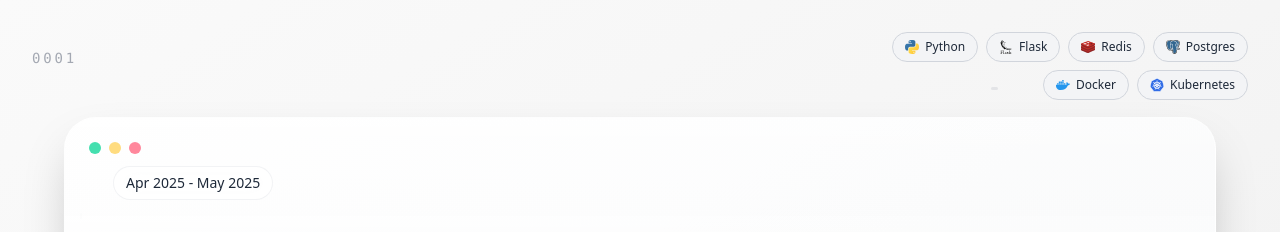
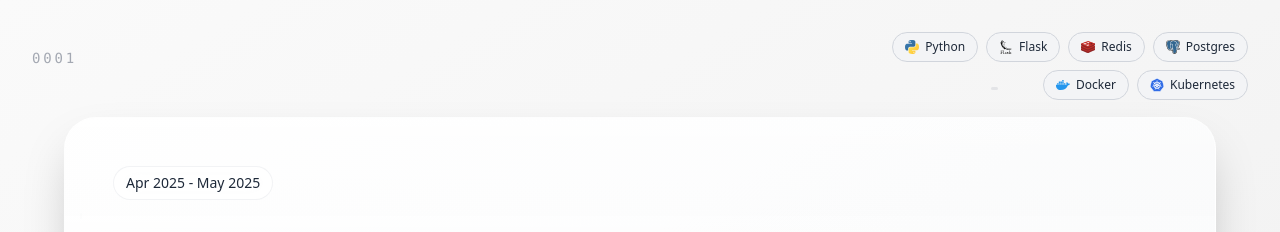
Before and after one commit to imdhruv99/Portfolio-FrontEnd, a Next.js app: page /projects in a window 1280 px wide. Shown: the top 232 px of the page. Built offline with nearby package versions, Linux system fonts and the light colour scheme.

Commit message:
[REMOVED] Dots in project

```diff
--- a/src/components/Projects/index.tsx
+++ b/src/components/Projects/index.tsx
@@ -395,13 +395,6 @@ const Projects = () => {
                                 </div>
                             </div>
                         </div>
-
-                        {/* Decorative Elements */}
-                        <div className="absolute top-4 sm:top-6 left-4 sm:left-6 flex gap-2 z-30">
-                            <div className={`w-2 h-2 sm:w-3 sm:h-3 rounded-full ${theme.statusDot1} animate-pulse`} />
-                            <div className={`w-2 h-2 sm:w-3 sm:h-3 rounded-full ${theme.statusDot2} animate-pulse`} style={{ animationDelay: '0.5s' }} />
-                            <div className={`w-2 h-2 sm:w-3 sm:h-3 rounded-full ${theme.statusDot3} animate-pulse`} style={{ animationDelay: '1s' }} />
-                        </div>
                     </div>
 
                     {/* Links Section */}
--- a/src/config/theme.ts
+++ b/src/config/theme.ts
@@ -23,9 +23,6 @@ export interface ThemeColors {
     yearBadge: string;
     linkButton: string;
     cardPattern: string;
-    statusDot1: string;
-    statusDot2: string;
-    statusDot3: string;
     floatingElement: string;
 }
 
@@ -62,9 +59,6 @@ export const themes: Record<string, Theme> = {
             yearBadge: 'bg-white/90 text-gray-800 border border-gray-200/50',
             linkButton: 'bg-white/80 hover:bg-white text-gray-700 border border-gray-200/50',
             cardPattern: 'geometric-pattern-light',
-            statusDot1: 'bg-emerald-400',
-            statusDot2: 'bg-amber-400',
-            statusDot3: 'bg-rose-400',
             floatingElement: 'bg-gray-400',
         },
     },
@@ -95,9 +89,6 @@ export const themes: Record<string, Theme> = {
             yearBadge: 'bg-white/[0.08] text-white/90 border border-white/10',
             linkButton: 'bg-white/[0.08] hover:bg-white/[0.15] text-white/80 border border-white/10',
             cardPattern: 'geometric-pattern-dark',
-            statusDot1: 'bg-emerald-400',
-            statusDot2: 'bg-amber-400',
-            statusDot3: 'bg-rose-400',
             floatingElement: 'bg-white',
         },
     },
```
